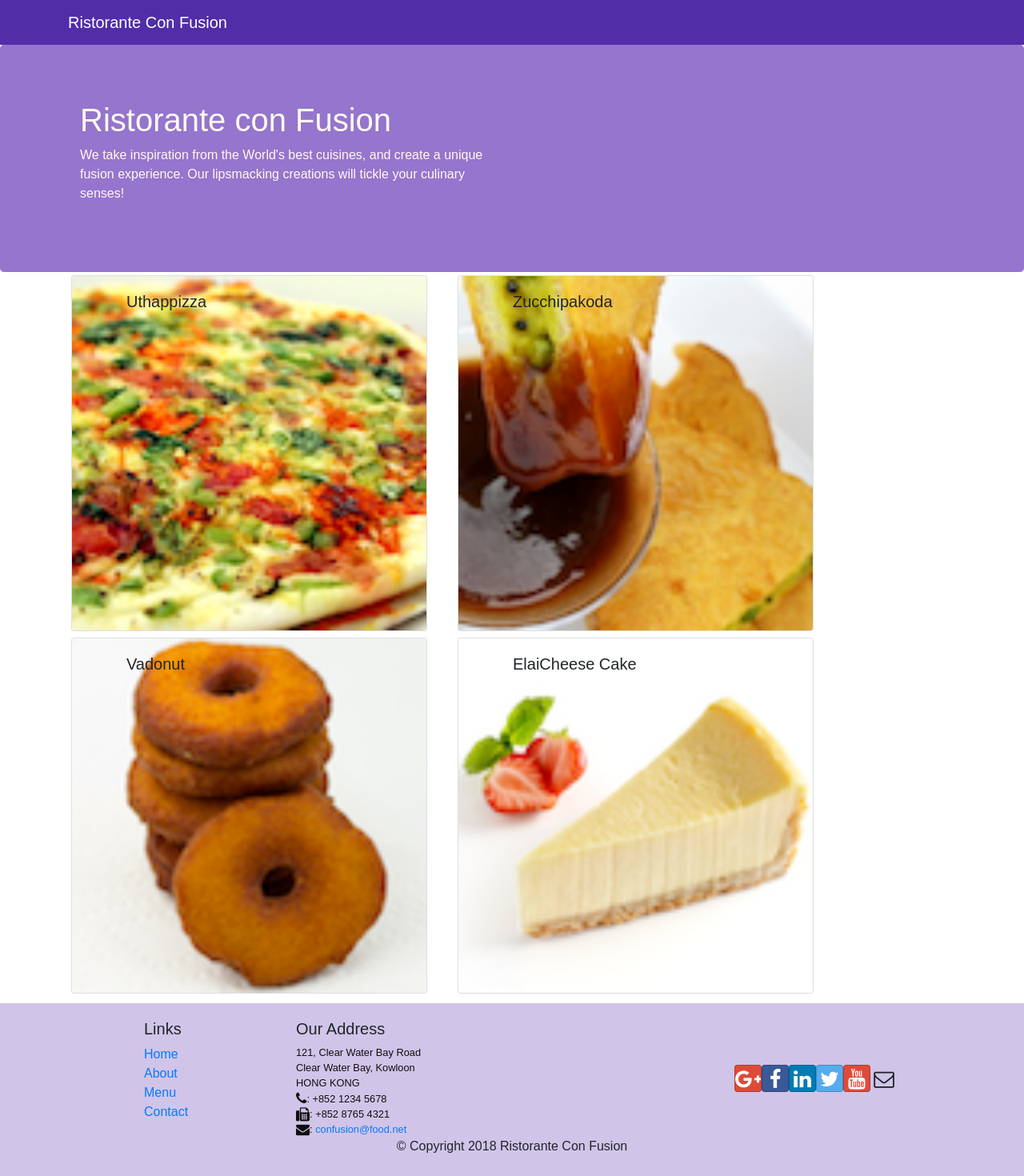
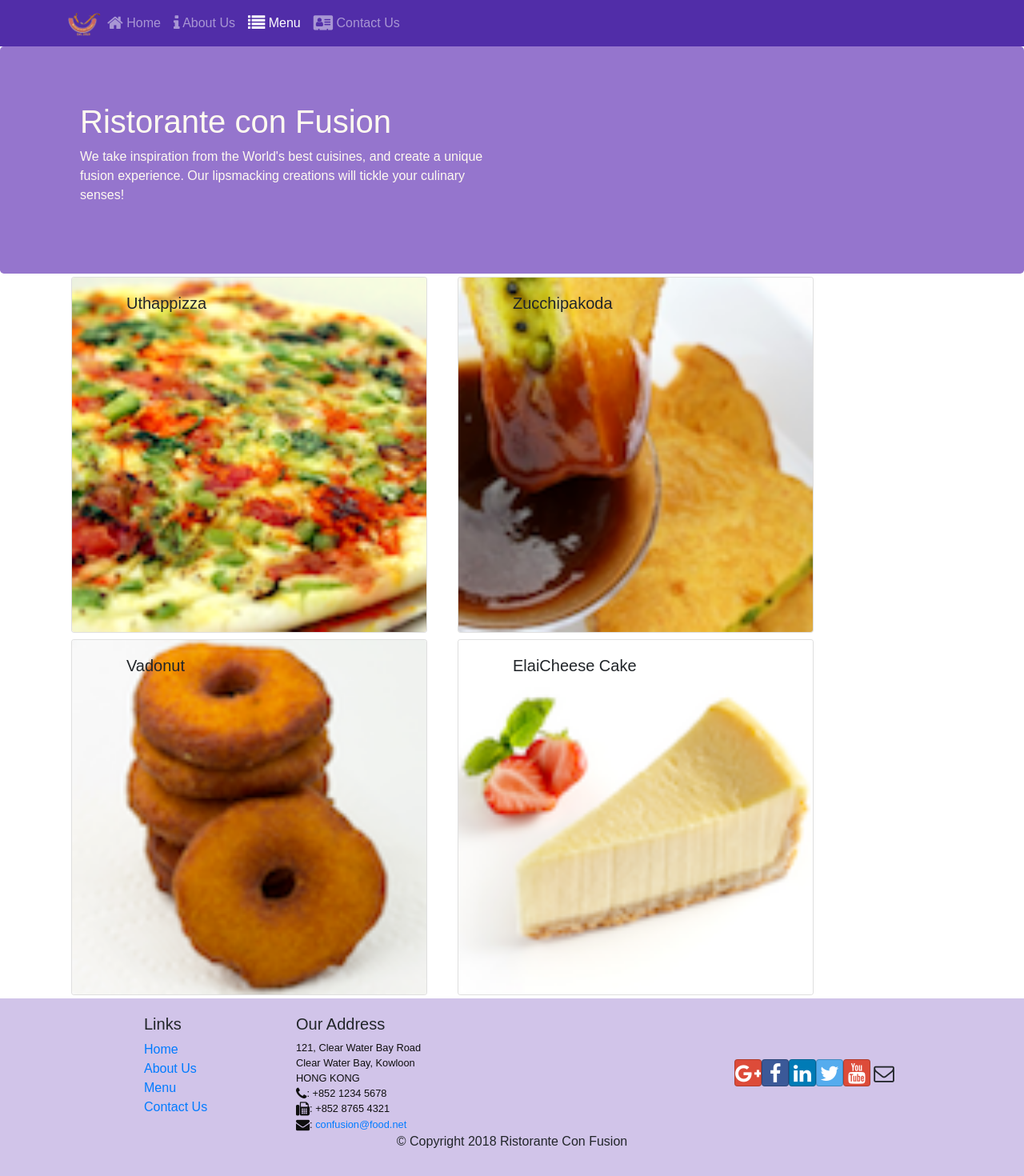
Before and after one commit to s-any-ok/React, a React (Create React App) app: page /menu in a window 1280 px wide. Shown: the top 1470 px of the page at 80% size. Built offline with nearby package versions, Linux system fonts and the light colour scheme.

Commit message:
React Router

```diff
--- a/package.json
+++ b/package.json
@@ -7,6 +7,7 @@
     "font-awesome": "^4.7.0",
     "react": "^16.13.1",
     "react-dom": "^16.13.1",
+    "react-router-dom": "^4.2.2",
     "react-scripts": "1.1.4"
   },
   "scripts": {
--- a/src/App.js
+++ b/src/App.js
@@ -1,14 +1,16 @@
-import React, { Component } from 'react';
-import './App.css';
-import Main from './components/MainComponent';
+import React, { Component } from "react";
+import { BrowserRouter } from "react-router-dom";
+import "./App.css";
+import Main from "./components/MainComponent";
 
 class App extends Component {
-
   render() {
     return (
-      <div className="App">
-        <Main />
-      </div>
+      <BrowserRouter>
+        <div className="App">
+          <Main />
+        </div>
+      </BrowserRouter>
     );
   }
 }
--- a/src/components/FooterComponent.js
+++ b/src/components/FooterComponent.js
@@ -1,4 +1,5 @@
 import React from "react";
+import { Link } from "react-router-dom";
 
 function Footer(props) {
   return (
@@ -9,16 +10,16 @@
             <h5>Links</h5>
             <ul className="list-unstyled">
               <li>
-                <a href="#">Home</a>
+                <Link to="/home">Home</Link>
               </li>
               <li>
-                <a href="#">About</a>
+                <Link to="/aboutus">About Us</Link>
               </li>
               <li>
-                <a href="#">Menu</a>
+                <Link to="/menu">Menu</Link>
               </li>
               <li>
-                <a href="contactus.html">Contact</a>
+                <Link to="/contactus">Contact Us</Link>
               </li>
             </ul>
           </div>
--- a/src/components/HeaderComponent.js
+++ b/src/components/HeaderComponent.js
@@ -1,13 +1,70 @@
 import React, { Component } from "react";
-import { Navbar, NavbarBrand, Jumbotron } from "reactstrap";
+import {
+  Nav,
+  Navbar,
+  NavbarBrand,
+  NavbarToggler,
+  Collapse,
+  NavItem,
+  Jumbotron,
+} from "reactstrap";
+import { NavLink } from "react-router-dom";
 
 class Header extends Component {
+  constructor(props) {
+    super(props);
+
+    this.toggleNav = this.toggleNav.bind(this);
+    this.state = {
+      isNavOpen: false,
+    };
+  }
+
+  toggleNav() {
+    this.setState({
+      isNavOpen: !this.state.isNavOpen,
+    });
+  }
+
   render() {
     return (
-      <React.Fragment>
-        <Navbar dark>
+      <div>
+        <Navbar dark expand="md">
           <div className="container">
-            <NavbarBrand href="/">Ristorante Con Fusion</NavbarBrand>
+            <NavbarToggler onClick={this.toggleNav} />
+            <NavbarBrand className="mr-auto" href="/">
+              <img
+                src="assets/images/logo.png"
+                height="30"
+                width="41"
+                alt="Ristorante Con Fusion"
+              />
+            </NavbarBrand>
+            <Collapse isOpen={this.state.isNavOpen} navbar>
+              <Nav navbar>
+                <NavItem>
+                  <NavLink className="nav-link" to="/home">
+                    <span className="fa fa-home fa-lg"></span> Home
+                  </NavLink>
+                </NavItem>
+                <NavItem>
+                  <NavLink className="nav-link" to="/aboutus">
+                    <span className="fa fa-info fa-lg"></span> About Us
+                  </NavLink>
+                </NavItem>
+                <NavItem>
+                  <NavLink className="nav-link" to="/menu">
+                    <span className="fa fa-list fa-lg"></span> Menu
+                  </NavLink>
+                </NavItem>
+                <NavItem>
+                  <NavLink className="nav-link" to="/contactus">
+                    <span className="fa fa-address-card fa-lg"></span> Contact
+                    Us
+                  </NavLink>
+                </NavItem>
+              </Nav>
+            </Collapse>
           </div>
         </Navbar>
         <Jumbotron>
@@ -24,7 +81,7 @@
             </div>
           </div>
         </Jumbotron>
-      </React.Fragment>
+      </div>
     );
   }
 }
--- /dev/null
+++ b/src/components/HomeComponent.js
@@ -0,0 +1,11 @@
+import React from "react";
+
+function Home(props) {
+  return (
+    <div className="container">
+      <h4>Home</h4>
+    </div>
+  );
+}
+
+export default Home;
--- a/src/components/MainComponent.js
+++ b/src/components/MainComponent.js
@@ -1,39 +1,37 @@
 import React, { Component } from "react";
 import { Navbar, NavbarBrand } from "reactstrap";
+import Home from "./HomeComponent";
 import Menu from "./MenuComponent";
 import DishDetail from "./DishdetailComponent";
 import Header from "./HeaderComponent";
 import Footer from "./FooterComponent";
 import { DISHES } from "../shared/dishes";
+import { Switch, Route, Redirect } from "react-router-dom";
 
 class Main extends Component {
   constructor(props) {
     super(props);
     this.state = {
       dishes: DISHES,
-      selectedDish: null,
     };
   }
+  render() {
+    const HomePage = () => {
+      return <Home />;
+    };
 
-  onDishSelect(dishId) {
-    this.setState({ selectedDish: dishId });
-  }
-
-  render() {
     return (
       <div>
         <Header />
-        <Menu
-          dishes={this.state.dishes}
-          onClick={(dishId) => this.onDishSelect(dishId)}
-        />
-        <DishDetail
-          dish={
-            this.state.dishes.filter(
-              (dish) => dish.id === this.state.selectedDish
-            )[0]
-          }
-        />
+        <Switch>
+          <Route path="/home" component={HomePage} />
+          <Route
+            exact
+            path="/menu"
+            component={() => <Menu dishes={this.state.dishes} />}
+          />
+          <Redirect to="/home" />
+        </Switch>
         <Footer />
       </div>
     );
--- a/src/components/MenuComponent.js
+++ b/src/components/MenuComponent.js
@@ -16,7 +16,7 @@
   const menu = props.dishes.map((dish) => {
     return (
       <div className="col-12 col-md-5 m-1">
-        <RenderMenuItem dish={dish} onClick={props.onClick} />
+        <RenderMenuItem dish={dish} />
       </div>
     );
   });
```
Also changed, not shown: 1 other file (tests, documents, lock files or other folders).
